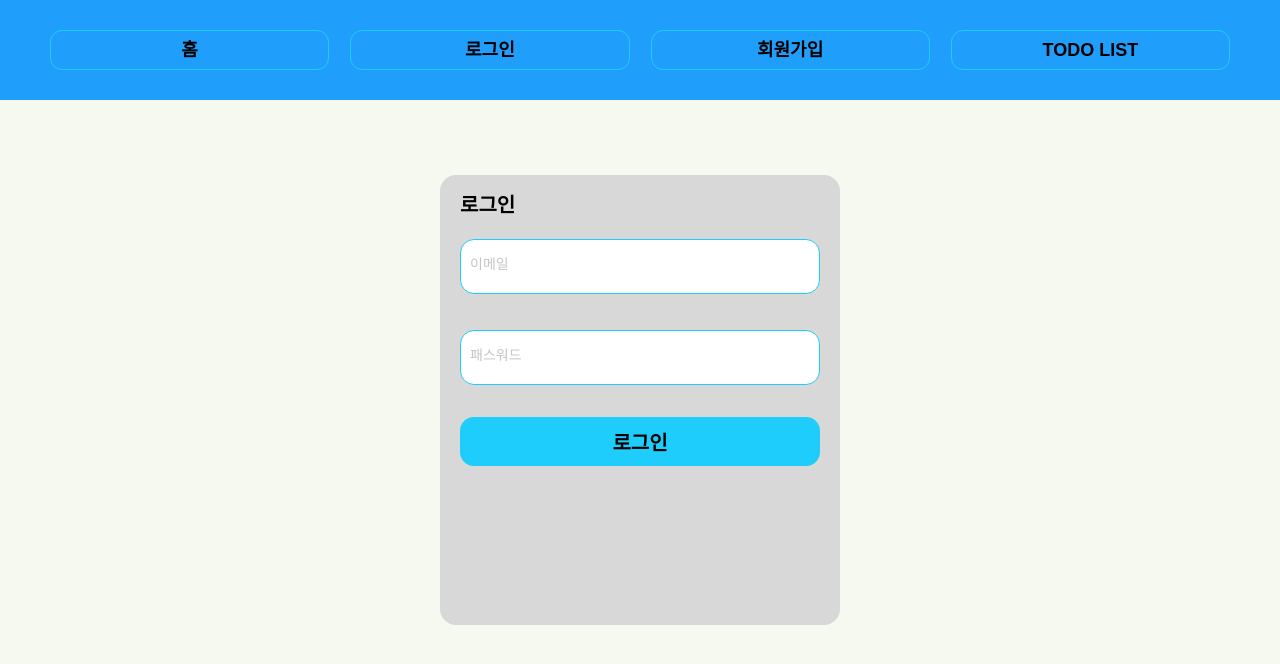
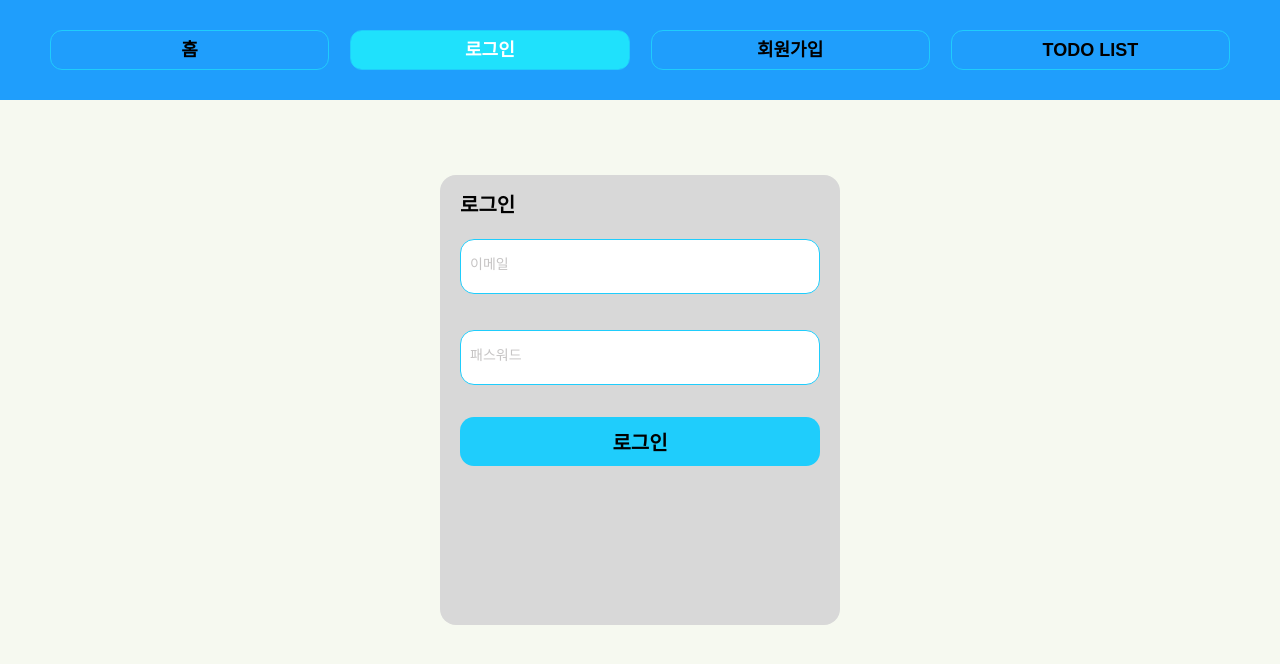
Before and after one commit to cgh96/wanted-pre-onboarding-frontend, a React (Create React App) app: page /signin in a window 1280 px wide. Shown: the top 664 px of the page. Built offline with nearby package versions, Linux system fonts and the light colour scheme.

Commit message:
Design: Navigation의 NavLink active style적용

```diff
--- a/src/components/Header/Navigation.tsx
+++ b/src/components/Header/Navigation.tsx
@@ -1,68 +1,20 @@
-import styled from "styled-components";
-import { NavLink } from "react-router-dom";
-
-import { breakpoints } from "styles/breakPoints";
-
-const Nav = styled.nav`
-  width: 100%;
-  max-width: var(--max-width);
-  height: 100%;
-
-  margin: 0 auto;
-  ul {
-    display: flex;
-    flex-direction: column;
-    justify-content: space-around;
-    align-items: center;
-    padding: 1rem;
-
-    height: 100%;
-  }
-
-  ul li {
-    width: 100%;
-    text-align: center;
-    border-radius: 1.2rem;
-    border: 1px solid ${(props) => props.theme.colors.blue2};
-  }
-
-  ul li:hover {
-    background-color: ${(props) => props.theme.colors.blue1};
-    color: ${(props) => props.theme.colors.white};
-  }
-
-  ul li a {
-    display: inline-block;
-    width: 100%;
-    padding: 1rem;
-    font-size: 1.8rem;
-    font-weight: 600;
-  }
-
-  @media ${breakpoints.md} {
-    ul {
-      flex-direction: row;
-      justify-content: flex-start;
-      gap: 2.1rem;
-    }
-  }
-`;
+import { Nav, StyledNavLink } from "./styles";
 
 function Navigation() {
   return (
     <Nav>
       <ul>
         <li>
-          <NavLink to="/">홈</NavLink>
+          <StyledNavLink to="/">홈</StyledNavLink>
         </li>
         <li>
-          <NavLink to="/signin">로그인</NavLink>
+          <StyledNavLink to="/signin">로그인</StyledNavLink>
         </li>
         <li>
-          <NavLink to="/signup">회원가입</NavLink>
+          <StyledNavLink to="/signup">회원가입</StyledNavLink>
         </li>
         <li>
-          <NavLink to="/todo">TODO LIST</NavLink>
+          <StyledNavLink to="/todo">TODO LIST</StyledNavLink>
         </li>
       </ul>
     </Nav>
--- /dev/null
+++ b/src/components/Header/styles.ts
@@ -0,0 +1,51 @@
+import styled from "styled-components";
+import { NavLink } from "react-router-dom";
+
+import { breakpoints } from "styles/breakPoints";
+
+export const Nav = styled.nav`
+  width: 100%;
+  max-width: var(--max-width);
+  height: 100%;
+
+  margin: 0 auto;
+  ul {
+    display: flex;
+    flex-direction: column;
+    justify-content: space-around;
+    align-items: center;
+    padding: 1rem;
+
+    height: 100%;
+  }
+
+  ul li {
+    width: 100%;
+    text-align: center;
+    border-radius: 1.2rem;
+    border: 1px solid ${(props) => props.theme.colors.blue2};
+  }
+
+  @media ${breakpoints.md} {
+    ul {
+      flex-direction: row;
+      justify-content: flex-start;
+      gap: 2.1rem;
+    }
+  }
+`;
+
+export const StyledNavLink = styled(NavLink)`
+  display: inline-block;
+  width: 100%;
+  padding: 1rem;
+  font-size: 1.8rem;
+  font-weight: 600;
+  border-radius: 1rem;
+
+  &:hover,
+  &.active {
+    background-color: ${(props) => props.theme.colors.blue1};
+    color: ${(props) => props.theme.colors.white};
+  }
+`;
```
